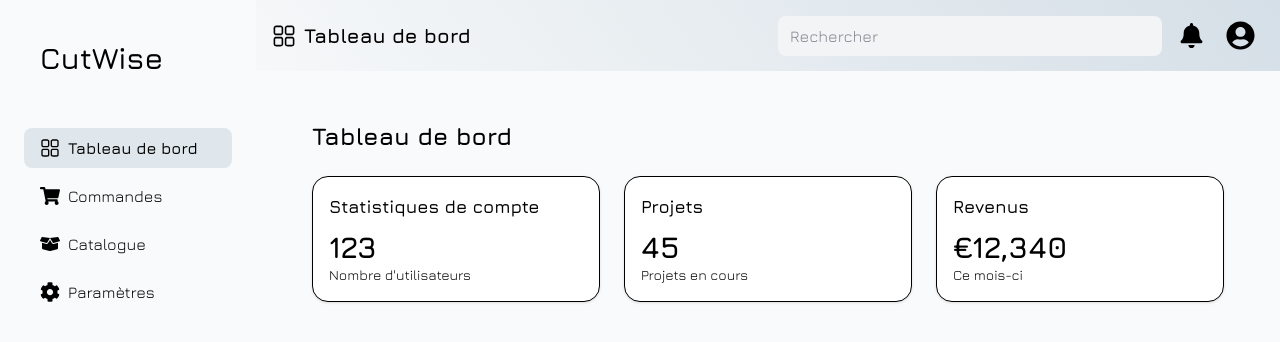
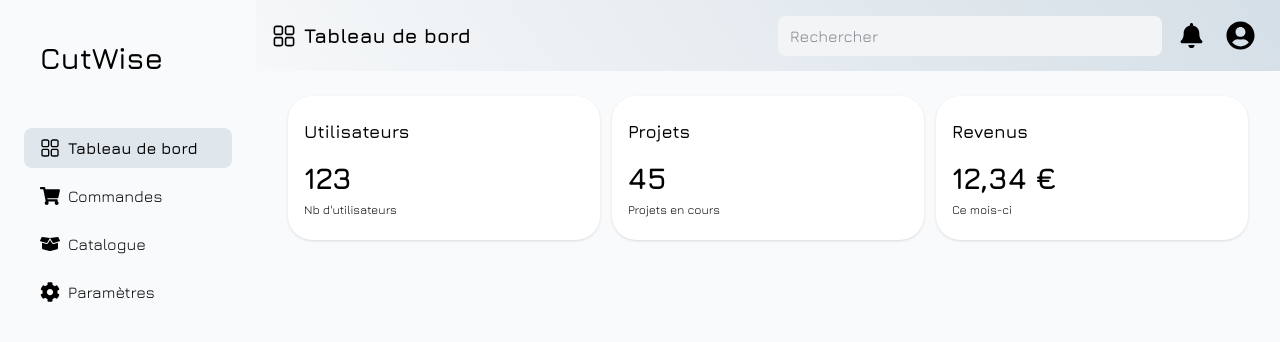
Before and after one commit to cjovignot/cutWise, a React (Vite) app in the folder frontend/: page / in a window 1280 px wide. Shown: the top 342 px of the page. Built offline with nearby package versions, Linux system fonts and the light colour scheme.

Commit message:
[WIP] Dashboard Cards

```diff
--- a/frontend/package.json
+++ b/frontend/package.json
@@ -1,7 +1,7 @@
 {
   "name": "frontend",
   "private": true,
-  "version": "0.4.4",
+  "version": "0.5.0",
   "type": "module",
   "scripts": {
     "dev": "vite",
--- a/frontend/src/i18n/en.json
+++ b/frontend/src/i18n/en.json
@@ -3,8 +3,8 @@
     "title": "Dashboard",
     "dashboard_cards": {
       "account_stats": {
-        "title": "Account Statistics",
-        "count_users": "Number of users"
+        "title": "Users",
+        "count_users": "Nb of users"
       },
       "projects_stats": {
         "title": "Projects",
--- a/frontend/src/i18n/es.json
+++ b/frontend/src/i18n/es.json
@@ -3,7 +3,7 @@
     "title": "Tablero",
     "dashboard_cards": {
       "account_stats": {
-        "title": "Estadísticas de la cuenta",
+        "title": "Usuarios",
         "count_users": "Número de usuarios"
       },
       "projects_stats": {
--- a/frontend/src/i18n/fr.json
+++ b/frontend/src/i18n/fr.json
@@ -3,8 +3,8 @@
     "title": "Tableau de bord",
     "dashboard_cards": {
       "account_stats": {
-        "title": "Statistiques de compte",
-        "count_users": "Nombre d'utilisateurs"
+        "title": "Utilisateurs",
+        "count_users": "Nb d'utilisateurs"
       },
       "projects_stats": {
         "title": "Projets",
--- a/frontend/src/i18n/it.json
+++ b/frontend/src/i18n/it.json
@@ -3,7 +3,7 @@
     "title": "Cruscotto",
     "dashboard_cards": {
       "account_stats": {
-        "title": "Statistiche dell'account",
+        "title": "Utenti",
         "count_users": "Numero di utenti"
       },
       "projects_stats": {
--- a/frontend/src/pages/Dashboard.tsx
+++ b/frontend/src/pages/Dashboard.tsx
@@ -2,7 +2,9 @@ import { useTranslation } from "react-i18next";
 
 function Card({ children }: { children: React.ReactNode }) {
   return (
-    <div className="p-4 bg-white border shadow rounded-2xl">{children}</div>
+    <div className="flex flex-col p-4 bg-white shadow justify-evenly min-h-36 dark:bg-white/20 rounded-3xl">
+      {children}
+    </div>
   );
 }
 
@@ -15,18 +17,21 @@ function CardTitle({ children }: { children: React.ReactNode }) {
 }
 
 function CardContent({ children }: { children: React.ReactNode }) {
-  return <div className="text-sm">{children}</div>;
+  return <div className="text-xs">{children}</div>;
+}
+function CardFooter({ children }: { children: React.ReactNode }) {
+  return <div className="text-xs">{children}</div>;
 }
 
 export default function Dashboard() {
   const { t } = useTranslation();
 
   return (
-    <div className="p-6">
-      <h2 className="mb-6 text-2xl font-bold">{t("dashboard.title")}</h2>
+    <div className="">
+      {/* <h2 className="mb-6 text-2xl font-bold">{t("dashboard.title")}</h2> */}
 
       {/* Grid responsive */}
-      <div className="grid grid-cols-1 gap-6 md:grid-cols-2 lg:grid-cols-3">
+      <div className="grid grid-cols-2 gap-3 md:grid-cols-1 md:grid-cols-2 lg:grid-cols-3">
         <Card>
           <CardHeader>
             <CardTitle>
@@ -35,10 +40,12 @@ export default function Dashboard() {
           </CardHeader>
           <CardContent>
             <p className="text-3xl font-bold">123</p>
+          </CardContent>
+          <CardFooter>
             <p className="text-muted-foreground">
               {t("dashboard.dashboard_cards.account_stats.count_users")}
             </p>
-          </CardContent>
+          </CardFooter>
         </Card>
 
         <Card>
@@ -49,10 +56,12 @@ export default function Dashboard() {
           </CardHeader>
           <CardContent>
             <p className="text-3xl font-bold">45</p>
+          </CardContent>
+          <CardFooter>
             <p className="text-muted-foreground">
               {t("dashboard.dashboard_cards.projects_stats.onGoingProjects")}
             </p>
-          </CardContent>
+          </CardFooter>
         </Card>
 
         <Card>
@@ -62,11 +71,13 @@ export default function Dashboard() {
             </CardTitle>
           </CardHeader>
           <CardContent>
-            <p className="text-3xl font-bold">€12,340</p>
+            <p className="text-3xl font-bold">12,34 €</p>
+          </CardContent>
+          <CardFooter>
             <p className="text-muted-foreground">
               {t("dashboard.dashboard_cards.revenue_stats.current_month")}
             </p>
-          </CardContent>
+          </CardFooter>
         </Card>
       </div>
     </div>
```
Also changed, not shown: 1 other file (tests, documents, lock files or other folders).
